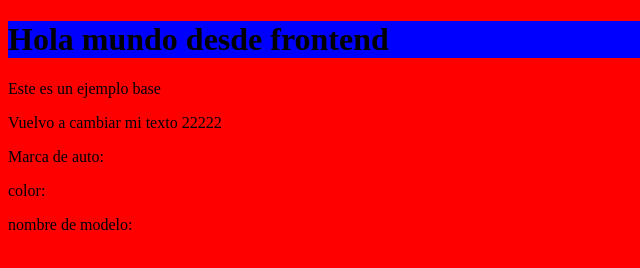
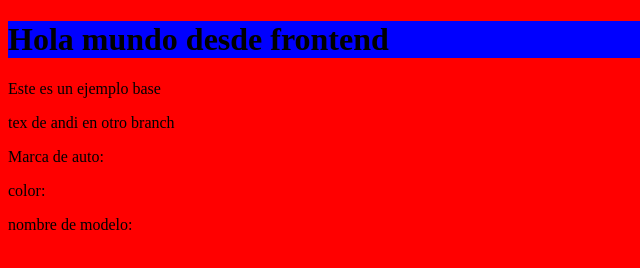
Before and after one commit to dbertolini/dev-team-FEBE-sample, a plain HTML site: page FE/index.html in a window 1280 px wide. Shown: the full height of the page, 0-640 px from the left. Drawn offline with Linux system fonts and the light colour scheme; no server answers.

Commit message:
texto otro branch

```diff
--- a/FE/index.html
+++ b/FE/index.html
@@ -9,7 +9,7 @@
   <body class="backgroundRojo">
     <h1 class="backgroundAzul">Hola mundo desde frontend</h1>
     <p>Este es un ejemplo base</p>
-    <p>Vuelvo a cambiar mi texto 22222</p>
+    <p>tex de andi en otro branch</p>
     <p>
       Marca de auto: <b><span id="autito-marca"></span></b>
     </p>
```
